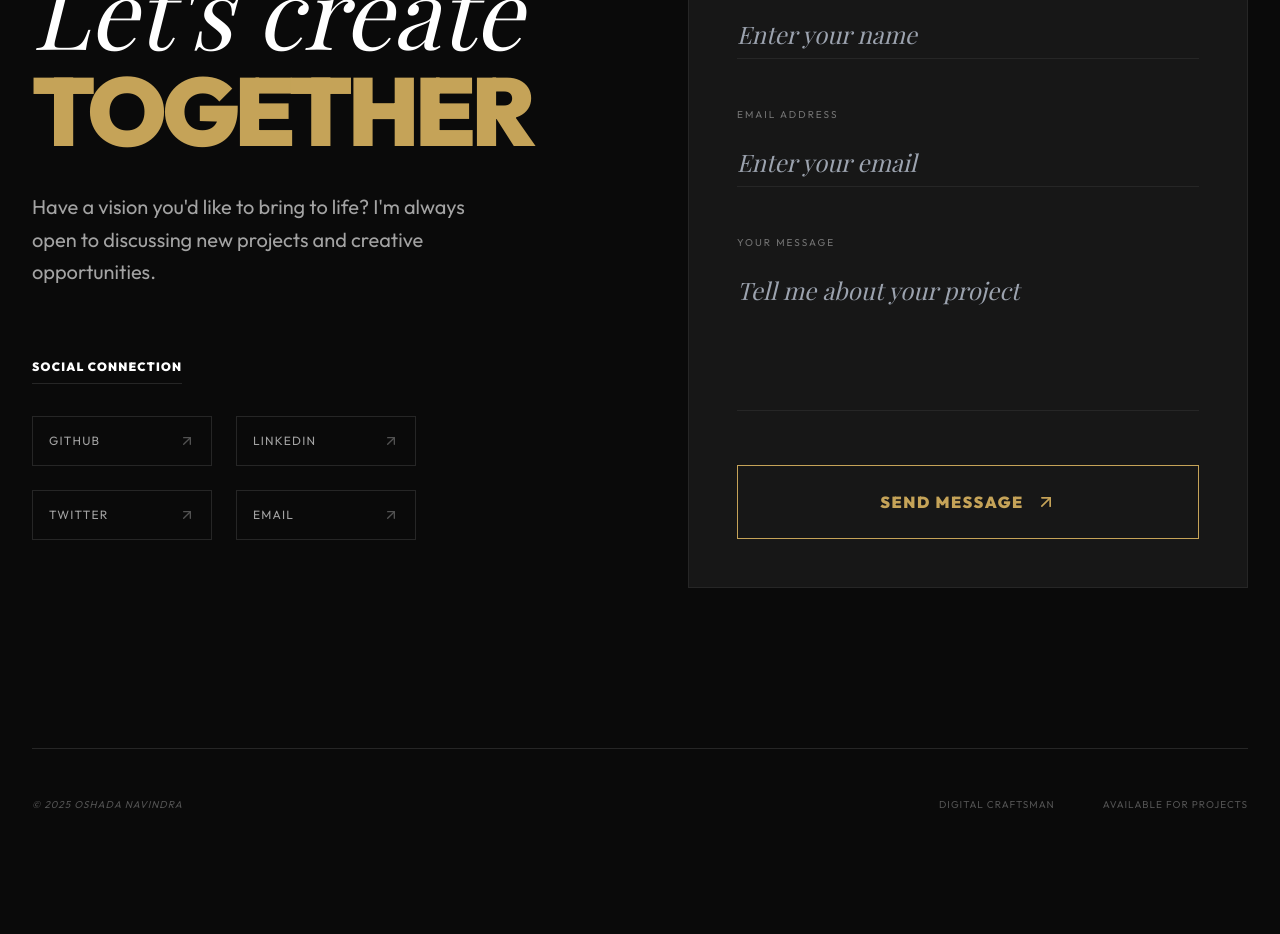
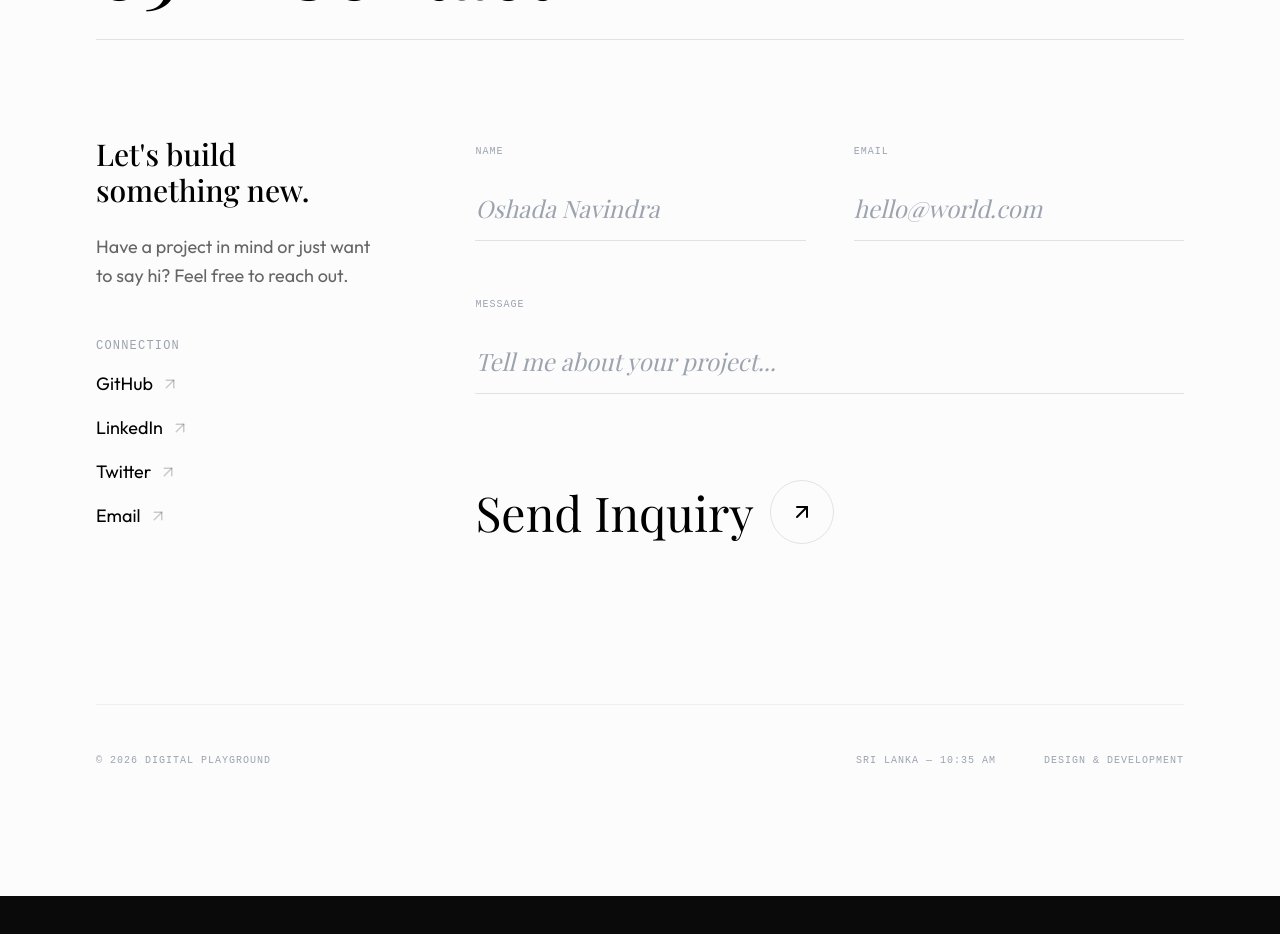
Before and after one commit to OshadaX/premium-portfolio, a React (Vite) app: page / in a window 1280 px wide. Shown: the part 5660-6594 px from the top of the page. After the commit the page ends 6556 px from the top, so only its background shows below. Built offline with nearby package versions, Linux system fonts and the light colour scheme; a web font is replaced by a local one.

Commit message:
refactor: redesign the Contact section's layout, styling, and form appearance.

```diff
--- a/src/components/Contact/Contact.tsx
+++ b/src/components/Contact/Contact.tsx
@@ -1,5 +1,5 @@
 import { motion } from 'framer-motion';
-import { Mail, Github, Linkedin, Twitter, ArrowUpRight } from 'lucide-react';
+import { ArrowUpRight } from 'lucide-react';
 import { useState } from 'react';
 
 const Contact = () => {
@@ -24,128 +24,155 @@ const Contact = () => {
     };
 
     const socials = [
-        { icon: Github, label: 'GitHub', href: 'https://github.com' },
-        { icon: Linkedin, label: 'LinkedIn', href: 'https://linkedin.com' },
-        { icon: Twitter, label: 'Twitter', href: 'https://twitter.com' },
-        { icon: Mail, label: 'Email', href: 'mailto:hello@example.com' },
+        { label: 'GitHub', href: 'https://github.com/OshadaX' },
+        { label: 'LinkedIn', href: 'https://linkedin.com' },
+        { label: 'Twitter', href: 'https://twitter.com' },
+        { label: 'Email', href: 'mailto:hello@oshadanavindra.com' },
     ];
 
     return (
-        <section id="contact" className="relative min-h-screen bg-premium-dark py-32 px-8 overflow-hidden">
-            <div className="max-w-7xl mx-auto">
-                <div className="grid lg:grid-cols-2 gap-24 items-start">
-                    {/* Left Side: Large Text & Socials */}
+        <section id="contact" className="relative py-24 md:py-32 px-8 md:px-12 lg:px-24 bg-[#fcfcfc] overflow-hidden">
+            <div className="max-w-[1400px] mx-auto">
+                {/* Section Header */}
+                <motion.div
+                    initial={{ opacity: 0, y: 20 }}
+                    whileInView={{ opacity: 1, y: 0 }}
+                    viewport={{ once: true }}
+                    transition={{ duration: 0.8 }}
+                    className="mb-16 md:mb-24"
+                >
+                    <h2 className="text-[10vw] md:text-[6vw] font-serif font-medium text-black leading-none mb-4">
+                        05 — Contact
+                    </h2>
+                    <div className="w-full h-[1px] bg-black/10 mt-8" />
+                </motion.div>
+
+                <div className="grid grid-cols-1 md:grid-cols-[1fr_2.5fr] gap-12 md:gap-24">
+                    {/* Left Col: Info & Socials */}
                     <motion.div
                         initial={{ opacity: 0, x: -20 }}
                         whileInView={{ opacity: 1, x: 0 }}
-                        transition={{ duration: 0.8 }}
-                        className="space-y-16"
+                        viewport={{ once: true }}
+                        transition={{ duration: 0.8, delay: 0.2 }}
+                        className="space-y-12"
                     >
                         <div>
-                            <span className="text-premium-accent font-sans text-xs tracking-[0.4em] uppercase mb-4 block">
-                                04 — Contact
-                            </span>
-                            <h2 className="text-6xl md:text-8xl font-serif text-white leading-tight italic">
-                                Let's create <br />
-                                <span className="text-premium-accent font-sans font-black not-italic uppercase tracking-tighter">
-                                    together
-                                </span>
-                            </h2>
-                            <p className="mt-8 text-premium-gray-400 font-sans text-xl leading-relaxed max-w-md">
-                                Have a vision you'd like to bring to life? I'm always open to discussing new projects and creative opportunities.
+                            <h3 className="text-3xl font-serif font-medium text-black mb-6">
+                                Let's build<br />something new.
+                            </h3>
+                            <p className="text-lg text-black/60 font-sans leading-relaxed max-w-xs">
+                                Have a project in mind or just want to say hi? Feel free to reach out.
                             </p>
                         </div>
 
-                        <div className="space-y-8">
-                            <h4 className="text-white font-sans text-xs font-black uppercase tracking-widest border-b border-premium-gray-800 pb-2 inline-block">Social Connection</h4>
-                            <div className="grid grid-cols-2 gap-6 max-w-sm">
+                        <div className="space-y-4">
+                            <span className="text-xs font-mono text-gray-400 uppercase tracking-widest block">Connection</span>
+                            <div className="flex flex-col items-start gap-4">
                                 {socials.map((social) => (
                                     <a
                                         key={social.label}
                                         href={social.href}
                                         target="_blank"
                                         rel="noopener noreferrer"
-                                        className="group flex items-center justify-between p-4 border border-premium-gray-800 hover:border-premium-accent transition-all duration-500"
+                                        className="group relative inline-flex items-center text-lg font-sans text-black overflow-hidden"
                                     >
-                                        <span className="text-premium-gray-400 group-hover:text-white font-sans text-xs tracking-widest uppercase transition-colors">
+                                        <span className="relative z-10 group-hover:text-gray-500 transition-colors duration-300">
                                             {social.label}
                                         </span>
-                                        <ArrowUpRight size={16} className="text-premium-gray-600 group-hover:text-premium-accent transition-transform group-hover:-translate-y-1 group-hover:translate-x-1" />
+                                        <ArrowUpRight size={18} className="ml-2 text-black/20 group-hover:text-black transition-all duration-300 transform group-hover:-translate-y-1 group-hover:translate-x-1" />
                                     </a>
                                 ))}
                             </div>
                         </div>
                     </motion.div>
 
-                    {/* Right Side: High-End Form */}
+                    {/* Right Col: Minimal Form */}
                     <motion.div
-                        initial={{ opacity: 0, y: 50 }}
-                        whileInView={{ opacity: 1, y: 0 }}
-                        transition={{ duration: 0.8, delay: 0.2 }}
-                        className="bg-premium-gray-900 border border-premium-gray-800 p-8 md:p-12"
+                        initial={{ opacity: 0, x: 20 }}
+                        whileInView={{ opacity: 1, x: 0 }}
+                        viewport={{ once: true }}
+                        transition={{ duration: 0.8, delay: 0.3 }}
                     >
                         <form onSubmit={handleSubmit} className="space-y-12">
-                            <div className="relative">
-                                <label className="text-premium-gray-500 font-sans text-[10px] uppercase tracking-[0.2em] mb-4 block">Your Name</label>
+                            <div className="grid grid-cols-1 md:grid-cols-2 gap-12">
+                                <div className="space-y-4">
+                                    <label className="text-[10px] font-mono text-gray-400 uppercase tracking-widest">Name</label>
                                     <input
                                         type="text"
                                         value={formData.name}
                                         onChange={(e) => setFormData({ ...formData, name: e.target.value })}
                                         required
-                                    className="w-full bg-transparent border-b border-premium-gray-800 text-white font-serif italic text-2xl py-2 focus:border-premium-accent focus:outline-none transition-colors"
-                                    placeholder="Enter your name"
+                                        className="w-full bg-transparent border-b border-black/10 py-4 text-2xl font-serif italic text-black focus:border-black focus:outline-none transition-colors"
+                                        placeholder="Oshada Navindra"
                                     />
                                 </div>
-
-                            <div className="relative">
-                                <label className="text-premium-gray-500 font-sans text-[10px] uppercase tracking-[0.2em] mb-4 block">Email Address</label>
+                                <div className="space-y-4">
+                                    <label className="text-[10px] font-mono text-gray-400 uppercase tracking-widest">Email</label>
                                     <input
                                         type="email"
                                         value={formData.email}
                                         onChange={(e) => setFormData({ ...formData, email: e.target.value })}
                                         required
-                                    className="w-full bg-transparent border-b border-premium-gray-800 text-white font-serif italic text-2xl py-2 focus:border-premium-accent focus:outline-none transition-colors"
-                                    placeholder="Enter your email"
+                                        className="w-full bg-transparent border-b border-black/10 py-4 text-2xl font-serif italic text-black focus:border-black focus:outline-none transition-colors"
+                                        placeholder="hello@world.com"
                                     />
                                 </div>
+                            </div>
 
-                            <div className="relative">
-                                <label className="text-premium-gray-500 font-sans text-[10px] uppercase tracking-[0.2em] mb-4 block">Your Message</label>
+                            <div className="space-y-4">
+                                <label className="text-[10px] font-mono text-gray-400 uppercase tracking-widest">Message</label>
                                 <textarea
                                     value={formData.message}
                                     onChange={(e) => setFormData({ ...formData, message: e.target.value })}
                                     required
-                                    rows={4}
-                                    className="w-full bg-transparent border-b border-premium-gray-800 text-white font-serif italic text-2xl py-2 focus:border-premium-accent focus:outline-none transition-colors resize-none"
-                                    placeholder="Tell me about your project"
+                                    rows={1}
+                                    className="w-full bg-transparent border-b border-black/10 py-4 text-2xl font-serif italic text-black focus:border-black focus:outline-none transition-colors resize-none overflow-hidden"
+                                    placeholder="Tell me about your project..."
+                                    style={{ height: 'auto', minHeight: '60px' }}
+                                    onInput={(e) => {
+                                        const target = e.target as HTMLTextAreaElement;
+                                        target.style.height = 'auto';
+                                        target.style.height = `${target.scrollHeight}px`;
+                                    }}
                                 />
                             </div>
 
+                            <div className="pt-8">
                                 <button
                                     type="submit"
                                     disabled={status !== 'idle'}
-                                className="w-full group py-6 border border-premium-accent text-premium-accent font-sans font-black uppercase tracking-widest hover:bg-premium-accent hover:text-premium-dark transition-all duration-500 disabled:opacity-50"
+                                    className="group relative inline-flex items-center gap-4 text-3xl md:text-5xl font-serif text-black hover:text-gray-400 transition-colors duration-500 disabled:opacity-50"
                                 >
-                                <span className="flex items-center justify-center gap-3">
-                                    {status === 'idle' && 'Send Message'}
-                                    {status === 'sending' && 'Transmitting...'}
-                                    {status === 'sent' && 'Message Delivered'}
-                                    <ArrowUpRight size={20} className="transition-transform group-hover:-translate-y-1 group-hover:translate-x-1" />
+                                    <span>
+                                        {status === 'idle' && 'Send Inquiry'}
+                                        {status === 'sending' && 'Sending...'}
+                                        {status === 'sent' && 'Sent.'}
                                     </span>
+                                    <div className="flex items-center justify-center w-12 h-12 md:w-16 md:h-16 rounded-full border border-black/10 group-hover:border-black/40 transition-colors duration-500">
+                                        <ArrowUpRight size={24} className="transition-transform duration-500 group-hover:-translate-y-1 group-hover:translate-x-1" />
+                                    </div>
                                 </button>
+                            </div>
                         </form>
                     </motion.div>
                 </div>
 
-                <div className="mt-40 pt-12 border-t border-premium-gray-800 flex flex-col md:flex-row justify-between items-center gap-8">
-                    <div className="text-premium-gray-600 font-sans text-[10px] tracking-widest uppercase italic">
-                        © 2025 Oshada Navindra
+                {/* Footer Style Credits */}
+                <motion.div
+                    initial={{ opacity: 0 }}
+                    whileInView={{ opacity: 1 }}
+                    viewport={{ once: true }}
+                    transition={{ duration: 1, delay: 0.5 }}
+                    className="mt-40 pt-12 border-t border-black/5 flex flex-col md:flex-row justify-between items-center gap-8"
+                >
+                    <div className="text-[10px] font-mono text-gray-400 uppercase tracking-widest">
+                        © 2026 Digital Playground
                     </div>
-                    <div className="flex gap-12 text-premium-gray-600 font-sans text-[10px] tracking-widest uppercase">
-                        <span>Digital Craftsman</span>
-                        <span>Available for Projects</span>
+                    <div className="flex gap-12 text-[10px] font-mono text-gray-400 uppercase tracking-widest">
+                        <span>Sri Lanka — 10:35 AM</span>
+                        <span>Design & Development</span>
                     </div>
-                </div>
+                </motion.div>
             </div>
         </section>
     );
```
Lines whose indentation alone changed are shown as unchanged.
